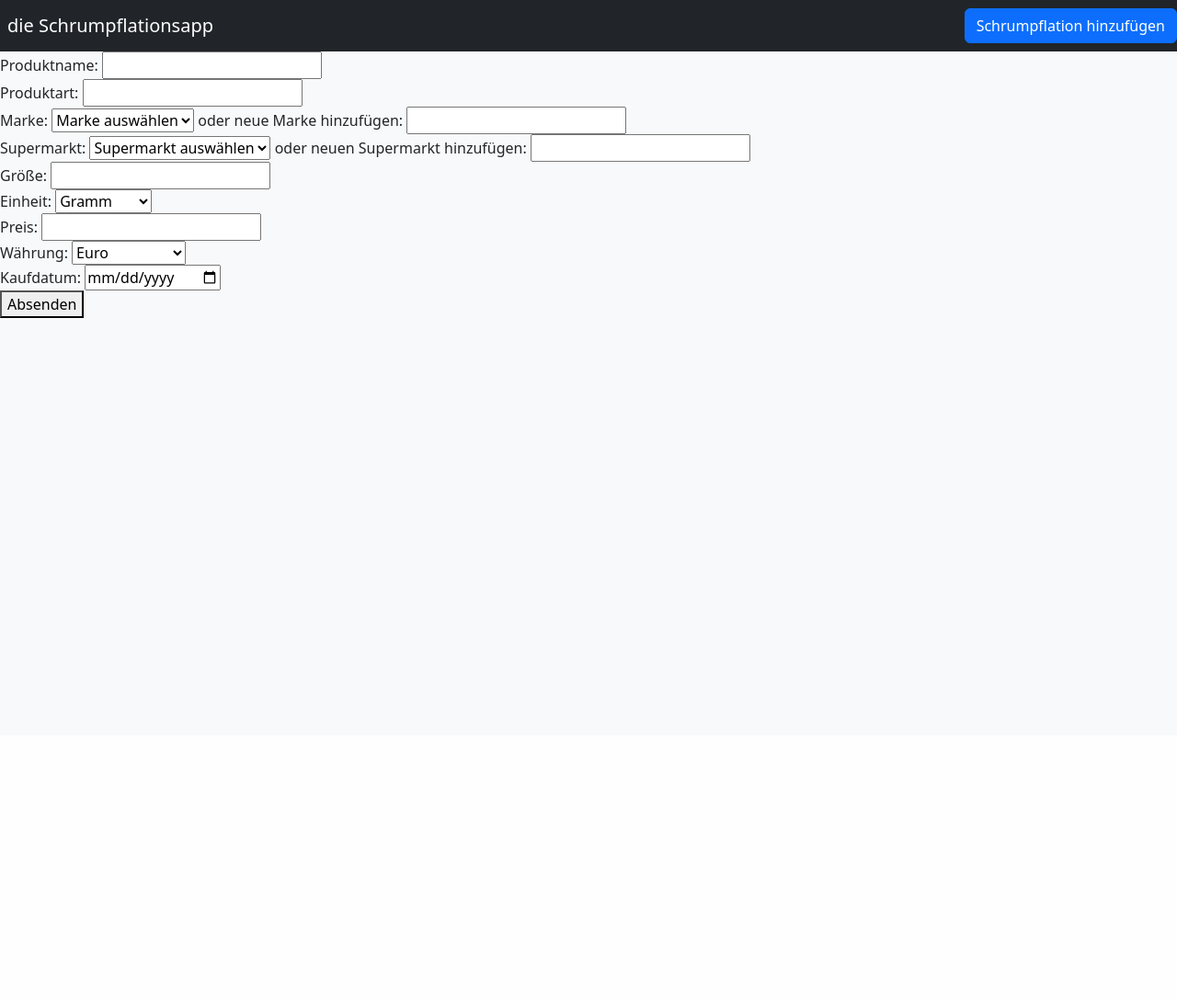
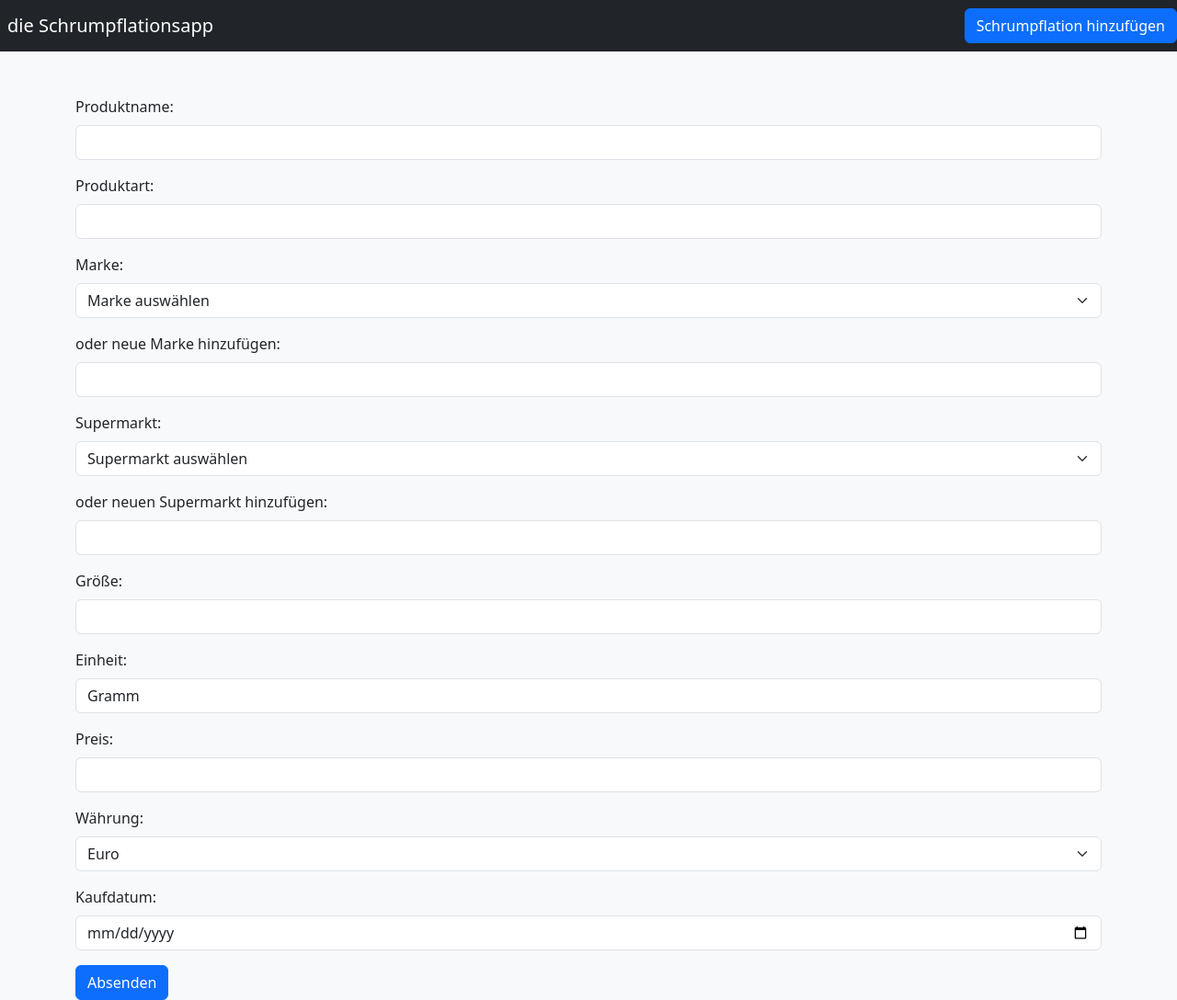
Before and after one commit to jojobeee/schrumpflation-app, a Django app: page /product/add/ in a window 1280 px wide. Shown: the whole page at 92% size. Before the commit the page ends 346 px from the top, so only its background shows below. Run offline with Django 4.2, Linux system fonts and the light colour scheme; data that the repository does not hold is empty; some libraries are stand-ins or nearby versions.

Commit message:
add templatetags to add class to form fields

```diff
--- a/product/templates/product/add_purchase.html
+++ b/product/templates/product/add_purchase.html
@@ -1,55 +1,59 @@
 {% extends 'product/base.html' %}
+{% load custom_filters %}
 
 {% block body %}
-<form method="post">
+<form method="post" class="container mt-5">
     {% csrf_token %}
-    <div>
-        <label for="product-name">Produktname:</label>
-        {{ form.product_name }}
+    <div class="mb-3">
+        <label for="product-name" class="form-label">Produktname:</label>
+        {{ form.product_name|add_class:"form-control" }}
     </div>
-    <div>
-        <label for="new_product_type">Produktart:</label>
-        {{ form.new_product_type }}
+    <div class="mb-3">
+        <label for="new_product_type" class="form-label">Produktart:</label>
+        {{ form.new_product_type|add_class:"form-control" }}
     </div>
-    <div>
-        <label for="existing_brand">Marke:</label>
-        {{ form.existing_brand }}
-        <label for="new_brand">oder neue Marke hinzufügen:</label>
-        {{ form.new_brand }}
+    <div class="mb-3">
+        <label for="existing_brand" class="form-label">Marke:</label>
+        {{ form.existing_brand|add_class:"form-select" }}
     </div>
-    <div>
-        <label for="existing_supermarket">Supermarkt:</label>
-        {{ form.existing_supermarket }}
-        <label for="new_supermarket">oder neuen Supermarkt hinzufügen:</label>
-        {{ form.new_supermarket }}
+    <div class="mb-3">
+        <label for="new_brand" class="form-label">oder neue Marke hinzufügen:</label>
+        {{ form.new_brand|add_class:"form-control" }}
     </div>
-    <div>
-        <label for="size">Größe:</label>
-        {{ form.size }}
+    <div class="mb-3">
+        <label for="existing_supermarket" class="form-label">Supermarkt:</label>
+        {{ form.existing_supermarket|add_class:"form-select" }}
     </div>
-    <div>
-        <label for="unit">Einheit:</label>
-        {{ form.unit }}
+    <div class="mb-3">
+        <label for="new_supermarket" class="form-label">oder neuen Supermarkt hinzufügen:</label>
+        {{ form.new_supermarket|add_class:"form-control" }}
     </div>
-    <div>
-        <label for="price">Preis:</label>
-        {{ form.price }}
+    <div class="mb-3">
+        <label for="size" class="form-label">Größe:</label>
+        {{ form.size|add_class:"form-control" }}
     </div>
-    <div>
-        <label for="currency">Währung:</label>
-        {{ form.currency }}
+    <div class="mb-3">
+        <label for="unit" class="form-label">Einheit:</label>
+        {{ form.unit|add_class:"form-control" }}
     </div>
-    <div>
-        <label for="purchase_date">Kaufdatum:</label>
-        {{ form.purchase_date }}
+    <div class="mb-3">
+        <label for="price" class="form-label">Preis:</label>
+        {{ form.price|add_class:"form-control" }}
     </div>
-    <button type="submit">Absenden</button>
+    <div class="mb-3">
+        <label for="currency" class="form-label">Währung:</label>
+        {{ form.currency|add_class:"form-select" }}
+    </div>
+    <div class="mb-3">
+        <label for="purchase_date" class="form-label">Kaufdatum:</label>
+        {{ form.purchase_date|add_class:"form-control" }}
+    </div>
+    <button type="submit" class="btn btn-primary">Absenden</button>
 </form>
 
 <script src="https://code.jquery.com/jquery-3.6.0.min.js"></script>
 <script src="https://code.jquery.com/ui/1.12.1/jquery-ui.min.js"></script>
 <script>
-
     $(function() {
         $('#product-name').autocomplete({
             source: '{% url "product:autocomplete_products" %}',
--- /dev/null
+++ b/product/templatetags/custom_filters.py
@@ -0,0 +1,7 @@
+from django import template
+
+register = template.Library()
+
+@register.filter(name='add_class')
+def add_class(value, arg):
+    return value.as_widget(attrs={'class': arg})
```
Also changed, not shown: product/templatetags/__init__.py (added).
